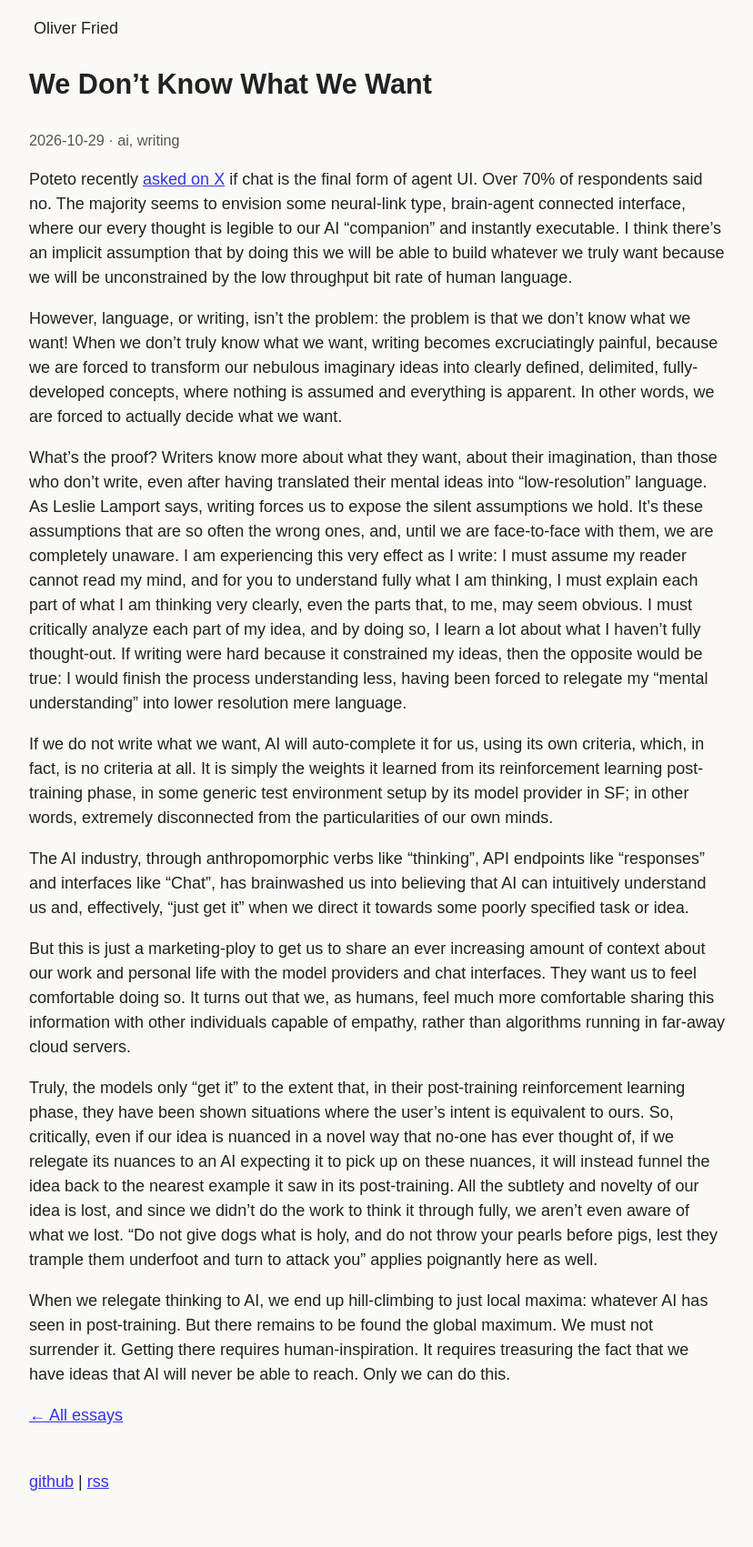
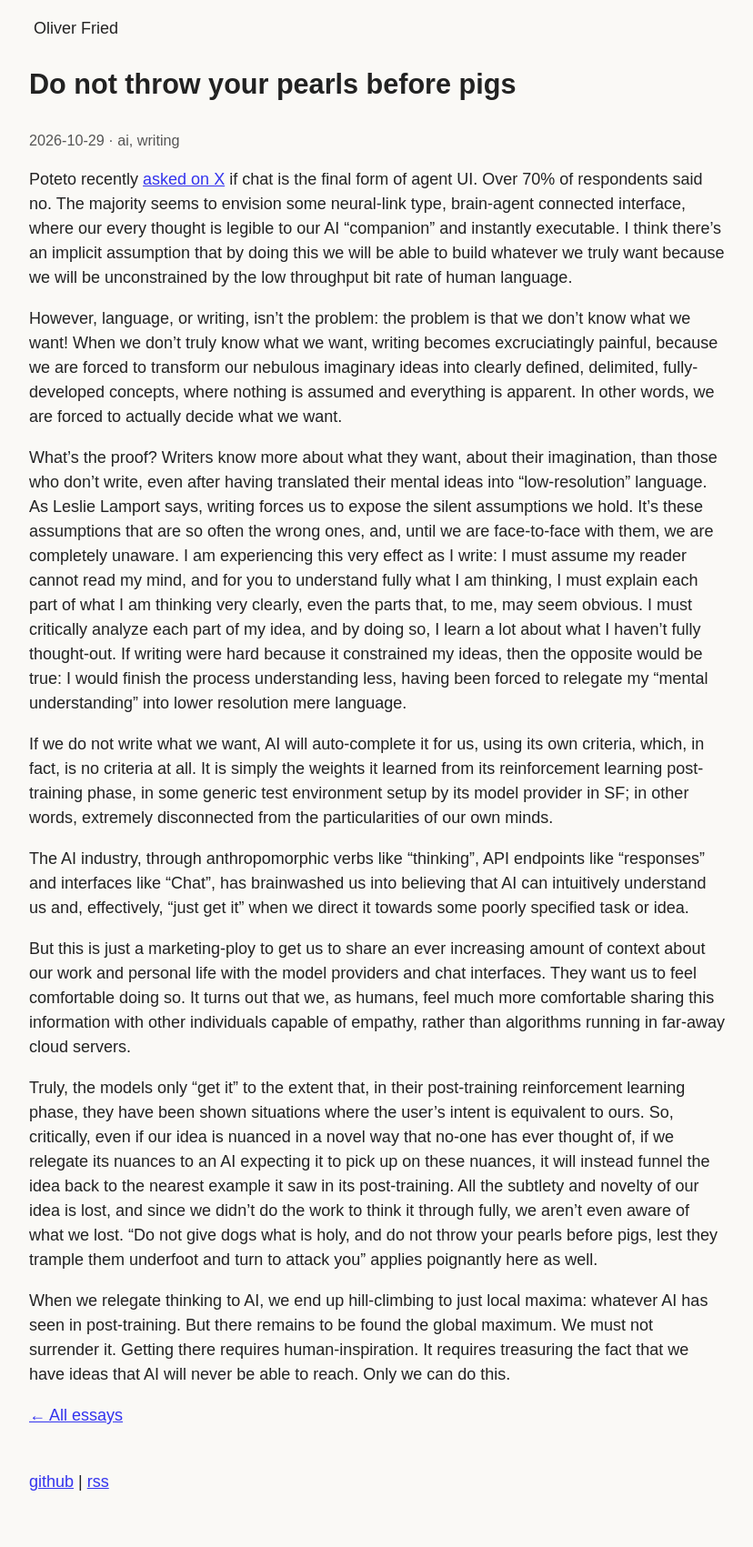
Before and after one commit to oliver-fried/oliverfried-blog, a Jekyll site: the page built from _posts/2026-10-29-we-dont-know-what-we-want.md, in a window 1280 px wide. Shown: the whole page at 91% size, without its empty margins (224-1052 px from the left). Built offline with Jekyll 4.4.1, drawn with Linux system fonts in a browser that asks for light colours.

Commit message:
Rename essay to Do not throw your pearls before pigs

```diff
--- a/_posts/2026-10-29-we-dont-know-what-we-want.md
+++ b/_posts/2026-10-29-we-dont-know-what-we-want.md
@@ -1,20 +1,28 @@
 ---
-title: We Don’t Know What We Want
+title: Do not throw your pearls before pigs
 tags: [ai, writing]
 ---
 
+
 Poteto recently [asked on X](https://x.com/poteto/status/2111321176769442251?a=irEBxaybbb43vs4kNZs&s=20) if chat is the final form of agent UI. Over 70% of respondents said no. The majority seems to envision some neural-link type, brain-agent connected interface, where our every thought is legible to our AI “companion” and instantly executable. I think there’s an implicit assumption that by doing this we will be able to build whatever we truly want because we will be unconstrained by the low throughput bit rate of human language.
+
 
 However, language, or writing, isn’t the problem: the problem is that we don’t know what we want! When we don’t truly know what we want, writing becomes excruciatingly painful, because we are forced to transform our nebulous imaginary ideas into clearly defined, delimited, fully-developed concepts, where nothing is assumed and everything is apparent. In other words, we are forced to actually decide what we want.
 
+
 What's the proof? Writers know more about what they want, about their imagination, than those who don’t write, even after having translated their mental ideas into “low-resolution” language. As Leslie Lamport says, writing forces us to expose the silent assumptions we hold. It’s these assumptions that are so often the wrong ones, and, until we are face-to-face with them, we are completely unaware. I am experiencing this very effect as I write: I must assume my reader cannot read my mind, and for you to understand fully what I am thinking, I must explain each part of what I am thinking very clearly, even the parts that, to me, may seem obvious. I must critically analyze each part of my idea, and by doing so, I learn a lot about what I haven’t fully thought-out. If writing were hard because it constrained my ideas, then the opposite would be true: I would finish the process understanding less, having been forced to relegate my “mental understanding” into lower resolution mere language.
+
 
 If we do not write what we want, AI will auto-complete it for us, using its own criteria, which, in fact, is no criteria at all. It is simply the weights it learned from its reinforcement learning post-training phase, in some generic test environment setup by its model provider in SF; in other words, extremely disconnected from the particularities of our own minds.
 
+
 The AI industry, through anthropomorphic verbs like “thinking”, API endpoints like “responses” and interfaces like “Chat”, has brainwashed us into believing that AI can intuitively understand us and, effectively, “just get it” when we direct it towards some poorly specified task or idea.
+
 
 But this is just a marketing-ploy to get us to share an ever increasing amount of context about our work and personal life with the model providers and chat interfaces. They want us to feel comfortable doing so. It turns out that we, as humans, feel much more comfortable sharing this information with other individuals capable of empathy, rather than algorithms running in far-away cloud servers.
 
+
 Truly, the models only “get it” to the extent that, in their post-training reinforcement learning phase, they have been shown situations where the user’s intent is equivalent to ours. So, critically, even if our idea is nuanced in a novel way that no-one has ever thought of, if we relegate its nuances to an AI expecting it to pick up on these nuances, it will instead funnel the idea back to the nearest example it saw in its post-training. All the subtlety and novelty of our idea is lost, and since we didn’t do the work to think it through fully, we aren’t even aware of what we lost. “Do not give dogs what is holy, and do not throw your pearls before pigs, lest they trample them underfoot and turn to attack you” applies poignantly here as well.
 
+
 When we relegate thinking to AI, we end up hill-climbing to just local maxima: whatever AI has seen in post-training. But there remains to be found the global maximum. We must not surrender it. Getting there requires human-inspiration. It requires treasuring the fact that we have ideas that AI will never be able to reach. Only we can do this.
```
